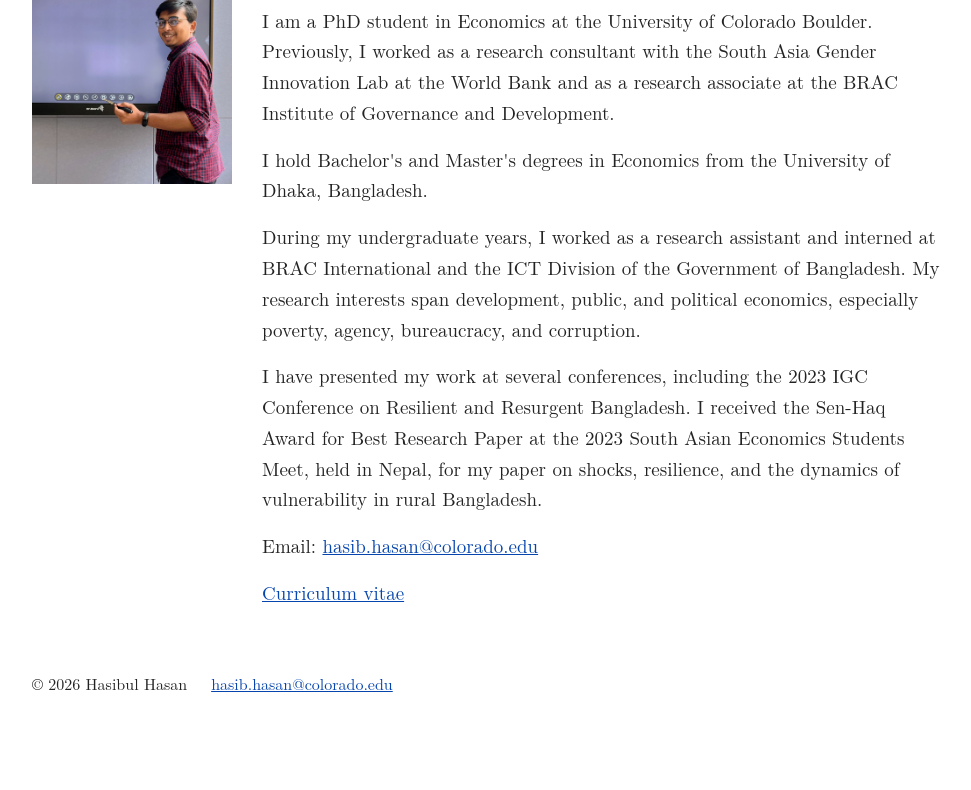
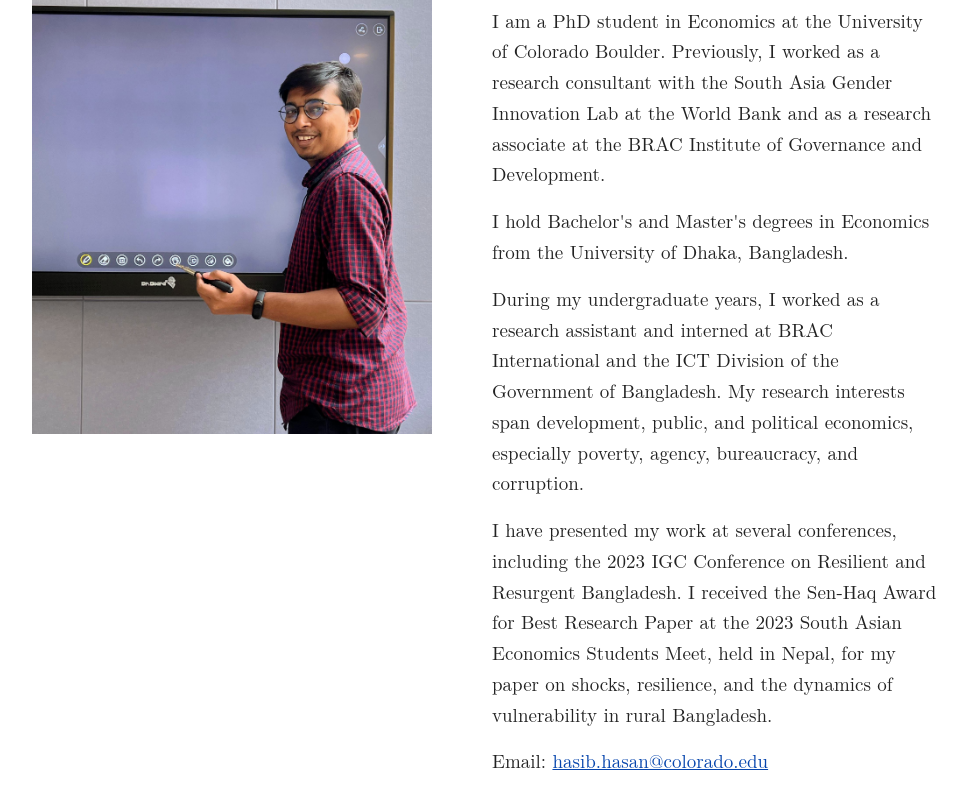
Before and after one commit to ehasibulhasan/hasib.github.io, a plain HTML site: page index.html in a window 1280 px wide. Shown: the part 178-968 px from the top of the page, without its empty margins (154-1125 px from the left). Before the commit the page ends 929 px from the top, so only its background shows below. Drawn offline with Linux system fonts and the light colour scheme; a web font is replaced by a local one.

Commit message:
Update styles.css

```diff
--- a/styles.css
+++ b/styles.css
@@ -21,9 +21,9 @@ p { margin: 0 0 16px; }
 .research-item { margin: 0 0 24px; }
 .research-item h2, .teaching-card h2 { margin: 0 0 6px; font-size: 1.12em; }
 .cv-download-panel { margin: 14px 0 26px; }
-.home-layout { display: grid; grid-template-columns: 200px minmax(0, 1fr); gap: 30px; align-items: start; }
-.home-photo-wrap { width: 200px; max-width: 100%; }
-.profile-photo { display: block; width: 100%; max-height: 265px; aspect-ratio: 4 / 5; object-fit: cover; object-position: center; user-select: none; -webkit-user-drag: none; }
+.home-layout { display: grid; grid-template-columns: 400px minmax(0, 1fr); gap: 60px; align-items: start; }
+.home-photo-wrap { width: 400px; max-width: 100%; }
+.profile-photo { display: block; width: 100%; max-height: 530px; aspect-ratio: 4 / 5; object-fit: cover; object-position: center; user-select: none; -webkit-user-drag: none; }
 .skip-link { position: absolute; left: -9999px; }
 .skip-link:focus { left: 12px; top: 12px; background: white; padding: 8px; }
 .site-footer { margin-top: 46px; }
```
